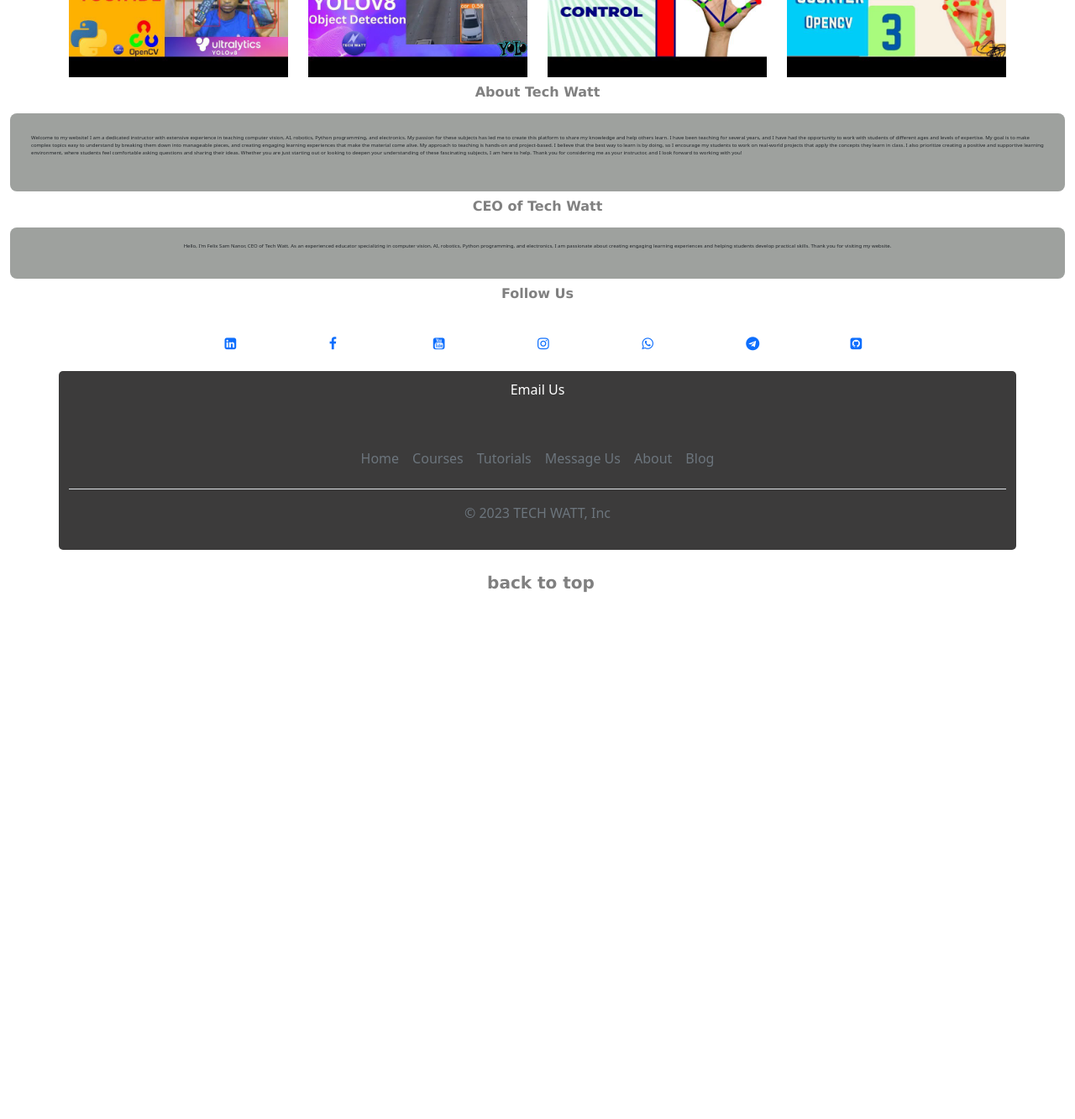
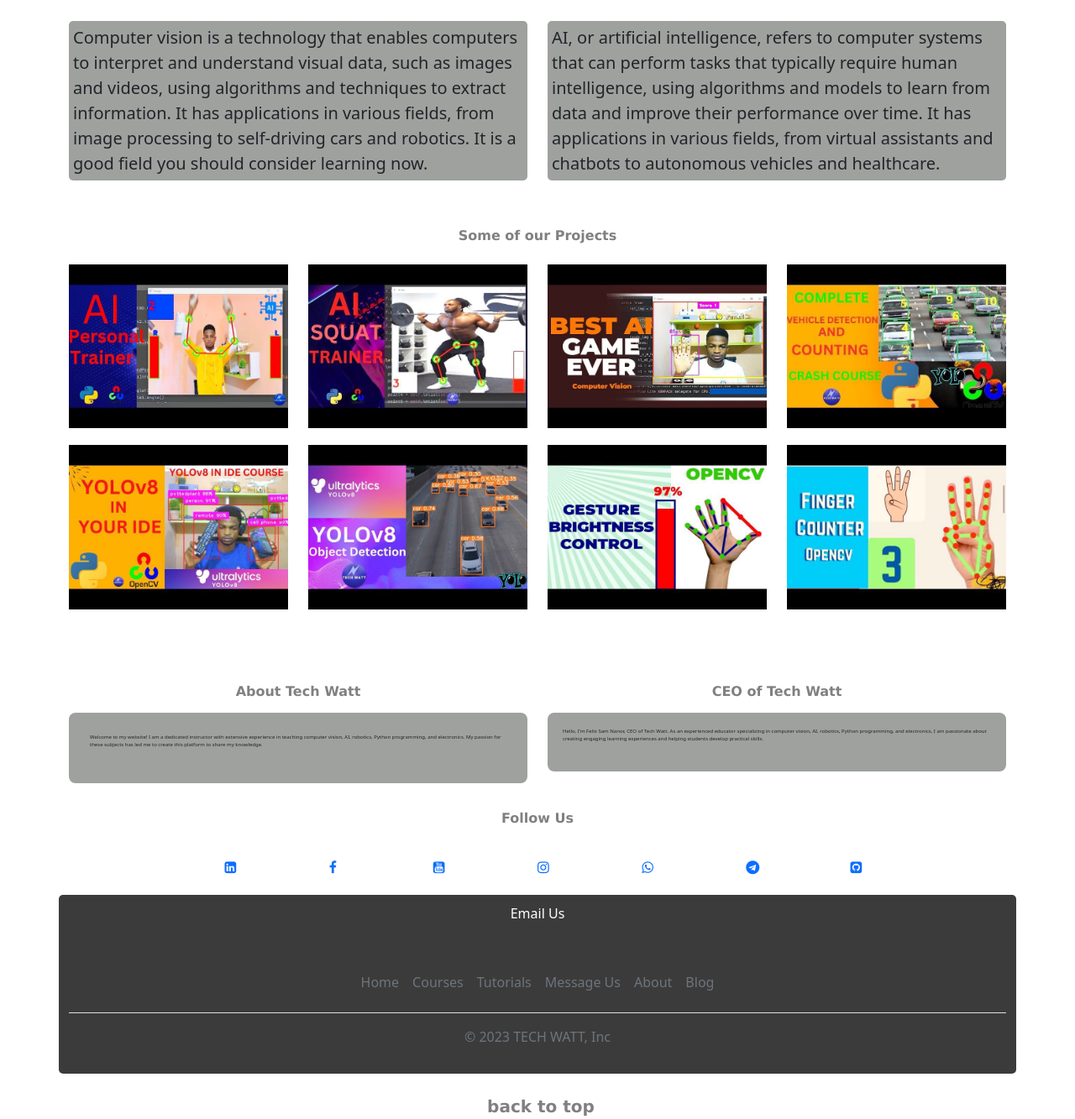
Before and after one commit to Tech-Watt/My-website-using-flask, a Flask app: page / in a window 1280 px wide. Shown: the part 1424-2757 px from the top of the page at 84% size. Before the commit the page ends 2130 px from the top, so only its background shows below. Run offline with Flask 3, Linux system fonts and the light colour scheme; some web fonts are replaced.

Commit message:
Add files via upload

```diff
--- a/templates/home.html
+++ b/templates/home.html
@@ -31,7 +31,7 @@
 <br />
 
 <div class="image" style="margin-top: 0px; margin-bottom: 0px">
-  <img src="{{ image1 }}" alt="" width="100% " height="70%" />
+  <img src="{{ image1 }}" alt="" width="100% " height="100%" />
 </div>
 
 <div
@@ -56,65 +56,102 @@
   </h3>
 </div>
 
-<div
-  class="container text-justify"
-  style="height: fit-content; border-color: aqua"
+
+
+<div class="container">
+  <div class="row">
+
+    <div class="col-sm">
+      <div class="col">
+        <video
+          style="margin-top: 0px; object-fit: contain"
+          width="100%"
+          autoplay="autoplay"
+          loop="loop"
+          muted defaultMuted playsinline  oncontextmenu="return false;"
+          preload="auto"
         >
+          <source src="{{ video }}" type="video/mp4" />
+          Your browser does not support the video tag.
+        </video>
+      </div>
+      <br>
+
+    </div>
+  </div>
+</div>
+
+
+
+
+
+
+
+
+
+
+<div class="container">
   <div class="row">
+    <div class="col-sm">
+
+
       <div class="col">
         <p
           style="
-          font-size: 4px;
+            font-size: 20px;
             word-wrap: break-word;
             background-color: rgb(158, 161, 158);
             color: var(--e-global-color-secondary);
             border-radius: 5px;
             padding: 5px;
+            font-family: source-serif-pro, Georgia, Cambria, "Times New Roman", Times, serif;
       "
         >
-        Computer vision is a field of artificial intelligence and computer
-        science that focuses on enabling computers to interpret and understand
-        digital images and videos. It involves the development of algorithms and
-        techniques to analyze, process, and extract useful information from
-        digital images and videos, such as object recognition, face detection,
-        tracking, and image restoration.Computer vision has many practical
-        applications, including autonomous vehicles and many more.
+        Computer vision is a technology that enables computers to interpret and understand visual data, such as images and videos, using algorithms and techniques to extract information. It has applications in various fields, from image processing to self-driving cars and robotics. It is a good field you should consider learning now.
         </p>
       </div>
-    <div class="col">
-      <video
-        style="margin-top: 0px; object-fit: contain"
-        width="100%"
-        height="80%"
-        autoplay
-        muted
-      >
-        <source src="{{ video }}" type="video/mp4" />
-        Your browser does not support the video tag.
-      </video>
+      <br>
+
+
     </div>
+
+
+
+
+    <div class="col-sm">
+
+
+
       <div class="col" style="font-size: smaller">
         <p
         style="
-          font-size: 4px;
+        font-size: 20px;
         word-wrap: break-word;
         background-color: rgb(158, 161, 158);
         color: var(--e-global-color-secondary);
         border-radius: 5px;
         padding: 5px;
+        font-family: source-serif-pro, Georgia, Cambria, "Times New Roman", Times, serif;
       "
         >
-        Artificial Intelligence (AI) is a branch of computer science that
-        involves the development of computer systems that can perform tasks that
-        typically require human intelligence, such as visual perception, speech
-        recognition, decision-making, and language translation. AI systems use
-        machine learning algorithms to analyze data, learn from patterns, and
-        make predictions or decisions based on the learned patterns. AI is the
-        future of humanity.
+        AI, or artificial intelligence, refers to computer systems that can perform tasks that typically require human intelligence, using algorithms and models to learn from data and improve their performance over time. It has applications in various fields, from virtual assistants and chatbots to autonomous vehicles and healthcare.
         </p>
+      </div>
+
+
     </div>
   </div>
 </div>
+
+
+
+
+
+
+
+
+
+
 
 <div
   style="
@@ -140,47 +177,47 @@
 
 <div class="container" style="height: fit-content; margin-bottom: 20px">
   <div class="row">
-    <div class="col" style="object-fit: fill">
+    <div class="col" style="object-fit: contain">
       <a href="https://youtu.be/HC62SIIbGyo">
         <img src="{{u1}}" width="100%" />
       </a>
     </div>
     <div class="col" style="object-fit: fill">
       <a href="https://youtu.be/5YqSP1aNjck">
-        <img src="{{u2}}" width="100%" />
+        <img src="{{u2}}" width="100%"/>
       </a>
     </div>
-    <div class="col" style="object-fit: fill">
+    <div class="col" style="object-fit: contain">
       <a href="https://youtu.be/fmolIrpXRy0">
         <img src="{{u3}}" width="100%" />
       </a>
     </div>
-    <div class="col" style="object-fit: fill">
+    <div class="col" style="object-fit: contain">
       <a href="https://youtu.be/JDzSYEr05Qg">
-        <img src="{{u4}}" width="100%" />
+        <img src="{{u4}}" width="100%"  />
       </a>
     </div>
   </div>
 </div>
 
-<div class="container" style="height: fit-content">
+<div class="container" style="height: fit-content;margin-bottom: 80px;">
   <div class="row">
-    <div class="col" style="object-fit: cover">
+    <div class="col" style="object-fit: contain;">
       <a href="https://youtu.be/jV1yvnmRxGA">
-        <img src="{{u5}}" width="100%" />
+        <img src="{{u5}}" width="100%"  />
       </a>
     </div>
-    <div class="col" style="object-fit: cover">
+    <div class="col" style="object-fit: contain">
       <a href="https://youtu.be/4jAJGaxykIY">
         <img src="{{u6}}" width="100%" />
       </a>
     </div>
-    <div class="col" style="object-fit: cover">
+    <div class="col" style="object-fit: contain">
       <a href="https://youtu.be/mKTmh4eM_Uk">
-        <img src="{{u7}}" width="100%" />
+        <img src="{{u7}}" width="100%"  />
       </a>
     </div>
-    <div class="col" style="object-fit: cover">
+    <div class="col" style="object-fit: contain">
       <a href="https://youtu.be/gIAokA22jjk">
         <img src="{{u8}}" width="100%" />
       </a>
@@ -188,6 +225,17 @@
   </div>
 </div>
 
+
+
+
+
+
+<div class="container">
+  <div class="row">
+    <div class="col-sm">
+
+
+      <div class="col">
         <div
   style="
     display: grid;
@@ -216,21 +264,20 @@
     Welcome to my website! I am a dedicated instructor with extensive experience
     in teaching computer vision, AI, robotics, Python programming, and
     electronics. My passion for these subjects has led me to create this
-    platform to share my knowledge and help others learn. I have been teaching
-    for several years, and I have had the opportunity to work with students of
-    different ages and levels of expertise. My goal is to make complex topics
-    easy to understand by breaking them down into manageable pieces, and
-    creating engaging learning experiences that make the material come alive. My
-    approach to teaching is hands-on and project-based. I believe that the best
-    way to learn is by doing, so I encourage my students to work on real-world
-    projects that apply the concepts they learn in class. I also prioritize
-    creating a positive and supportive learning environment, where students feel
-    comfortable asking questions and sharing their ideas. Whether you are just
-    starting out or looking to deepen your understanding of these fascinating
-    subjects, I am here to help. Thank you for considering me as your
-    instructor, and I look forward to working with you!
+    platform to share my knowledge.
   </p>
 </div>
+      </div>
+      <br>
+
+
+    </div>
+
+
+
+
+    <div class="col-sm">
+
 
       <div
       style="
@@ -259,10 +306,57 @@
         Hello, I'm Felix Sam Nanor, CEO of Tech Watt. As an experienced educator
         specializing in computer vision, AI, robotics, Python programming, and
         electronics, I am passionate about creating engaging learning experiences
-    and helping students develop practical skills. Thank you for visiting my
-    website.
+        and helping students develop practical skills.
       </p>
     </div>
+
+
+
+
+
+    </div>
+  </div>
+</div>
+
+
+
+
+
+
+
+
+
+
+
+
+
+
+
+
+
+
+
+
+
+
+
+
+
+
+
+
+
+
+
+
+
+
+
+
+
+
+
+
 
 <div
   style="
@@ -350,7 +444,7 @@
       >Email Us</a
     >
   </div>
-  <footer class="py-3 my-4">
+  <footer class="py-3 my-4" style="width:100%">
     <ul class="nav justify-content-center border-bottom pb-3 mb-3">
       <li class="nav-item">
         <a href="/" class="nav-link px-2 text-muted">Home</a>
```
Lines whose indentation alone changed are shown as unchanged.
